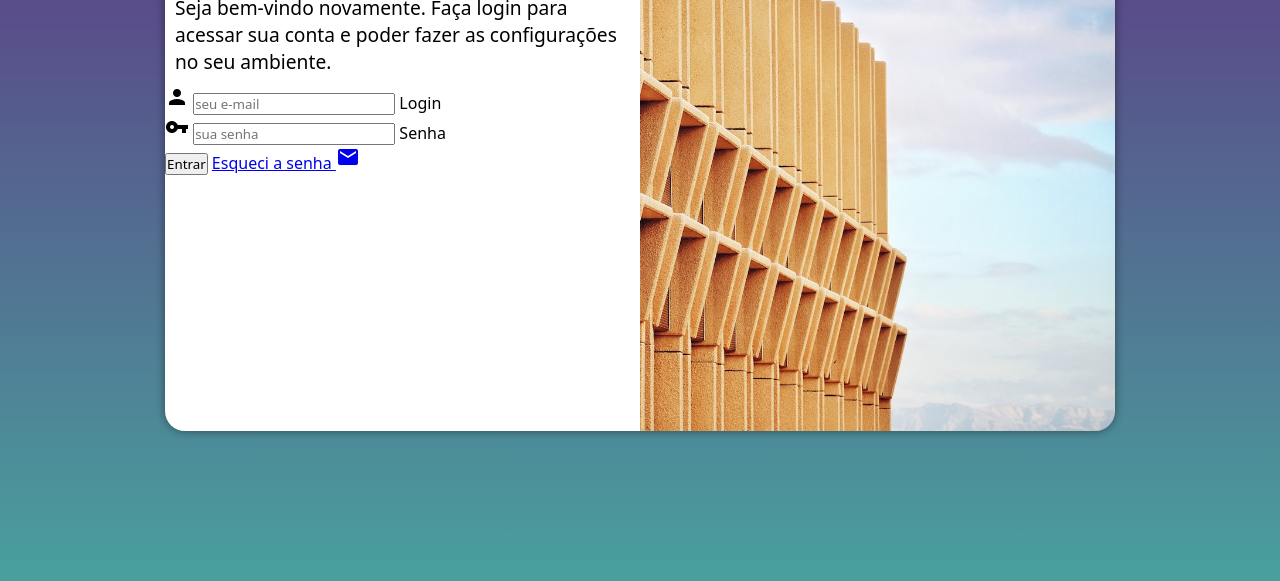
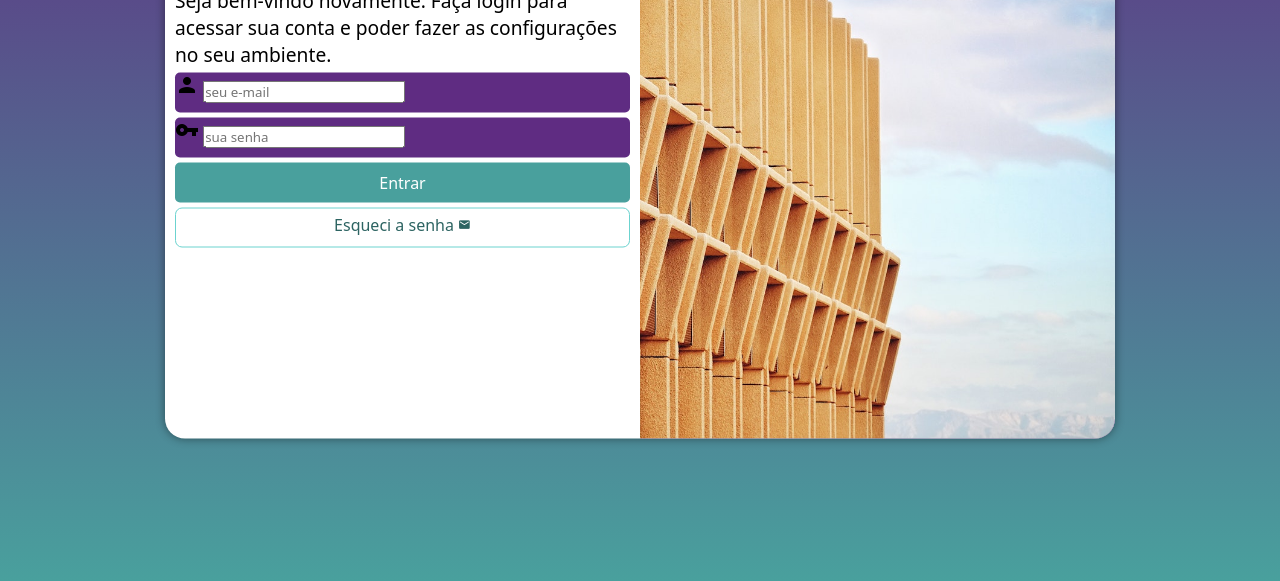
Before and after one commit to jefersonssant/projeto-login, a plain HTML site: page index.html in a window 1280 px wide. Shown: the part 219-800 px from the top of the page. Drawn offline with Linux system fonts and the light colour scheme.

Commit message:
Formatação do formulário

```diff
--- a/estilos/style.css
+++ b/estilos/style.css
@@ -34,7 +34,7 @@ section#login {
 
     background-color: white;
     width: 250px;
-    height: 500px;
+    height: 515px;
     border-radius: 20px;
     box-shadow: 0px 0px 10px rgba(0, 0, 0, 0.450);
     transition: width .3s, heigt .3s;
@@ -62,3 +62,55 @@ div#formulario > h1 {
 div#formulario > p {
     font-size: 0.8em;
 }
+
+form > div.campo {
+    background-color: #5f2c82;
+    display: block;
+    width: 100%;
+    height: 40px;
+    border-radius: 5px;
+    margin: 5px 0px;
+}
+
+div.campo label {
+    display: none;
+    font-size: .8em;
+}
+
+form > input[type=submit] {
+    display: block;
+    font-size: 1em;
+    width: 100%;
+    height: 40px;
+    background-color: #49a09d;
+    color: white;
+    border: none;
+    border-radius: 5px;
+    cursor: pointer;
+}
+
+form > input[type=submit]:hover {
+    background-color: #2d6462;
+}
+
+form > a.botao {
+    display: block;
+    text-align: center;
+    font-size: 1em;
+    color: #2d6462;
+    width: 100%;
+    height: 40px;
+    padding-top: 5px;
+    margin-top: 5px;
+    background-color: white;
+    border: 1px solid #6cd3cf;
+    border-radius: 7px;
+    text-decoration: none;
+}
+
+form > a.botao:hover {
+    background-color: #6cd3cf;
+}
+form > a.botao > i {
+    font-size: 0.8em;
+}
--- a/index.html
+++ b/index.html
@@ -18,24 +18,23 @@
             <div id="formulario">
                 <h1>Login</h1>
                 <p>Seja bem-vindo novamente. Faça login para acessar sua conta e poder fazer as configurações no seu ambiente.</p>
-            </div>
                 <form action="login.php" method="post" autocomplete="on">
                   <div class="campo">
-                <span class="material-icons">person</span>
+                    <i class="material-icons">person</i>
                     <input type="email" name="login" id="ilogin" placeholder="seu e-mail" autocomplete="email" required maxlength="30">
                     <label for="ilogin">Login</label>
                   </div>
-
                   <div class="campo">
-                <span class="material-icons">vpn_key</span>
+                    <i class="material-icons">vpn_key</i>
                     <input type="password" name="senha" id="isenha" placeholder="sua senha" autocomplete="current-password" required minlength="8" maxlength="15">
                     <label for="isenha">Senha</label>
                   </div>
                   <input type="submit" value="Entrar">
-              <a href="esqueci.html">
-                Esqueci a senha <span class="material-icons">mail</span>
+                  <a href="esqueci.html" class="botao">
+                    Esqueci a senha <i class="material-icons">mail</i>
                   </a>
                 </form>
+            </div>
         </section>
    </main>
 </body>
```
Lines whose indentation alone changed are shown as unchanged.
